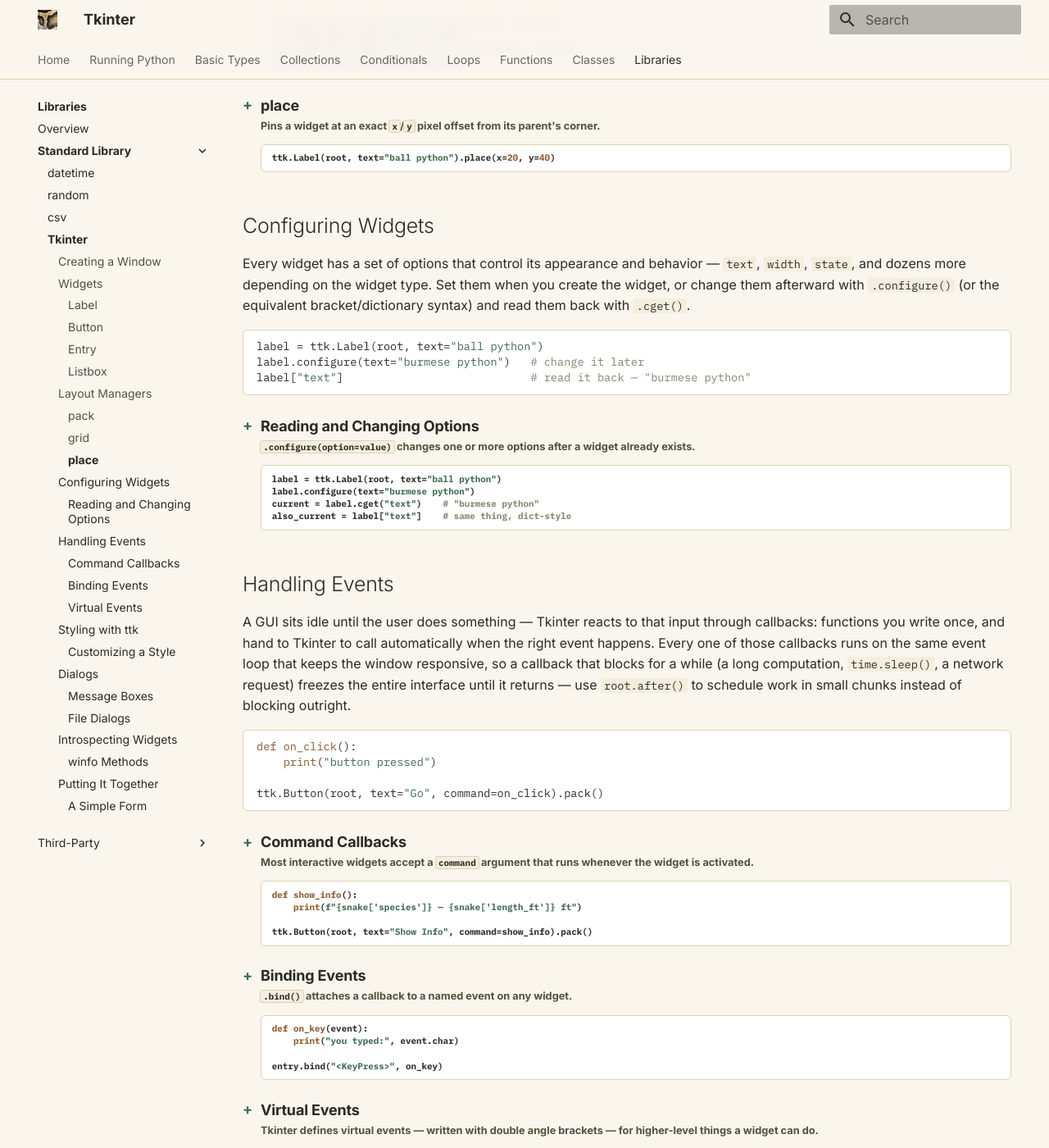
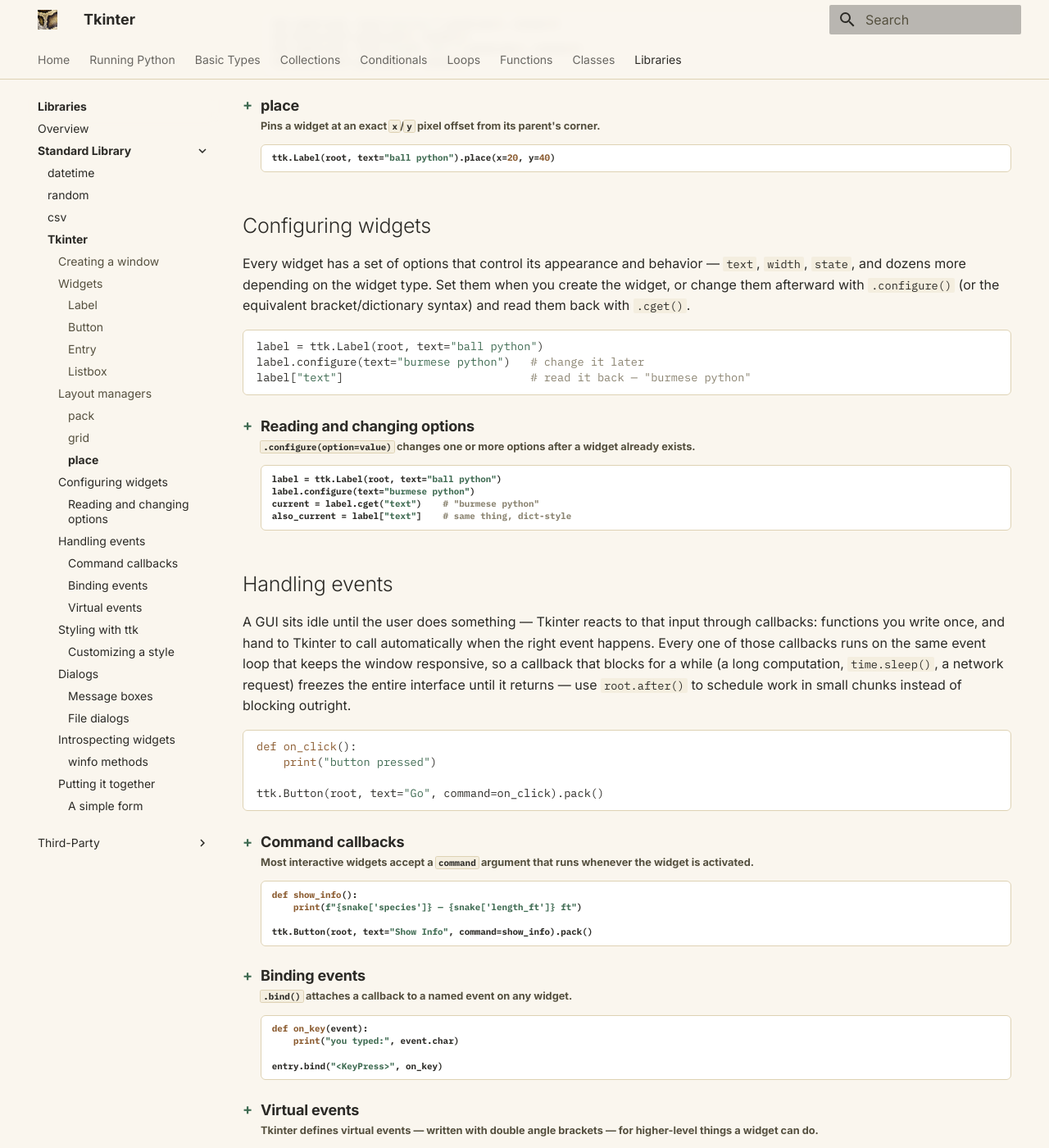
Before and after one commit to luka-sherman/python-field-guide, an MkDocs documentation site: the page built from docs/tkinter.md, in a window 1280 px wide and 1400 px high, scrolled down 4335 px. Shown: the whole window at 82% size. Built offline with MkDocs 1.6.1 and Material for MkDocs 9.7.7, drawn with Linux system fonts in a browser that asks for light colours; nearby versions of some CDN libraries; some of the changed text lies outside the part shown.

Commit message:
more sentence case

```diff
--- a/docs/tkinter.md
+++ b/docs/tkinter.md
@@ -11,7 +11,7 @@
 | Event loop | The `mainloop()` call that keeps the window open and listening for clicks, keystrokes, and other input until it's closed. |
 | Callback | A function you write that Tkinter calls automatically when something happens, like a button being clicked. |
 
-## Creating a Window
+## Creating a window
 
 Every Tkinter app starts the same way: create a root window, add widgets to it, then hand control over to the event loop with `mainloop()` — nothing appears on screen until that final call.
 
@@ -201,7 +201,7 @@ root.mainloop()
 
 </details>
 
-## Layout Managers
+## Layout managers
 
 A widget doesn't appear on screen until you tell Tkinter where to put it, using one of three geometry managers. Mixing more than one inside the *same* parent widget causes layout bugs, so pick one per container.
 
@@ -301,7 +301,7 @@ root.mainloop()
 
 </details>
 
-## Configuring Widgets
+## Configuring widgets
 
 Every widget has a set of options that control its appearance and behavior — `text`, `width`, `state`, and dozens more depending on the widget type. Set them when you create the widget, or change them afterward with `.configure()` (or the equivalent bracket/dictionary syntax) and read them back with `.cget()`.
 
@@ -314,7 +314,7 @@ label["text"]                            # read it back — "burmese python"
 <details markdown="block" class="pt-collapsible">
 <summary markdown="block">
 
-### Reading and Changing Options
+### Reading and changing options
 
 `.configure(option=value)` changes one or more options after a widget already exists.
 {: .pt-subheading }
@@ -348,7 +348,7 @@ root.mainloop()
 
 </details>
 
-## Handling Events
+## Handling events
 
 A GUI sits idle until the user does something — Tkinter reacts to that input through callbacks: functions you write once, and hand to Tkinter to call automatically when the right event happens. Every one of those callbacks runs on the same event loop that keeps the window responsive, so a callback that blocks for a while (a long computation, `time.sleep()`, a network request) freezes the entire interface until it returns — use `root.after()` to schedule work in small chunks instead of blocking outright.
 
@@ -362,7 +362,7 @@ ttk.Button(root, text="Go", command=on_click).pack()
 <details markdown="block" class="pt-collapsible">
 <summary markdown="block">
 
-### Command Callbacks
+### Command callbacks
 
 Most interactive widgets accept a `command` argument that runs whenever the widget is activated.
 {: .pt-subheading }
@@ -397,7 +397,7 @@ root.mainloop()
 <details markdown="block" class="pt-collapsible">
 <summary markdown="block">
 
-### Binding Events
+### Binding events
 
 `.bind()` attaches a callback to a named event on any widget.
 {: .pt-subheading }
@@ -432,7 +432,7 @@ root.mainloop()
 <details markdown="block" class="pt-collapsible">
 <summary markdown="block">
 
-### Virtual Events
+### Virtual events
 
 Tkinter defines **virtual events** — written with double angle brackets — for higher-level things a widget can do.
 {: .pt-subheading }
@@ -478,7 +478,7 @@ ttk.Button(root, text="Identify", style="TButton").pack()
 <details markdown="block" class="pt-collapsible">
 <summary markdown="block">
 
-### Customizing a Style
+### Customizing a style
 
 Every `ttk` widget draws itself according to a named style (`TButton`, `TLabel`, and so on by default).
 {: .pt-subheading }
@@ -522,7 +522,7 @@ filedialog.askopenfilename()
 <details markdown="block" class="pt-collapsible">
 <summary markdown="block">
 
-### Message Boxes
+### Message boxes
 
 Covers simple alerts and confirmations.
 {: .pt-subheading }
@@ -559,7 +559,7 @@ root.mainloop()
 <details markdown="block" class="pt-collapsible">
 <summary markdown="block">
 
-### File Dialogs
+### File dialogs
 
 Opens the OS's native file picker.
 {: .pt-subheading }
@@ -589,7 +589,7 @@ root.mainloop()
 
 </details>
 
-## Introspecting Widgets
+## Introspecting widgets
 
 Every widget can report details about itself — its size, position, class, or place in the widget hierarchy — through a family of `winfo_*` methods. Useful for debugging a layout, or for writing code that adapts to a widget's actual on-screen size rather than a hardcoded guess.
 
@@ -602,7 +602,7 @@ label.winfo_children()  # direct child widgets, if any
 <details markdown="block" class="pt-collapsible">
 <summary markdown="block">
 
-### winfo Methods
+### winfo methods
 
 `winfo_width()`/`winfo_height()` return a widget's current on-screen size in pixels.
 {: .pt-subheading }
@@ -635,14 +635,14 @@ root.mainloop()
 
 </details>
 
-## Putting It Together
+## Putting it together
 
 A handful of widgets from the table above — `Label`, `Entry`, `Checkbutton`, `Combobox`, `Button` — cover most of what a simple data-entry form needs. This example combines them into one small app: type a species name, toggle whether it's venomous, pick a habitat from a dropdown, then click Submit to display the result.
 
 <details markdown="block" class="pt-collapsible">
 <summary markdown="block">
 
-### A Simple Form
+### A simple form
 
 Each widget stores its value differently, so the `Submit` callback reads each one its own way.
 {: .pt-subheading }
```
Also changed, not shown: docs/privacy.md (+1 -1 lines), docs/random.md (+5 -5 lines), docs/running_python.md (+3 -3 lines).
